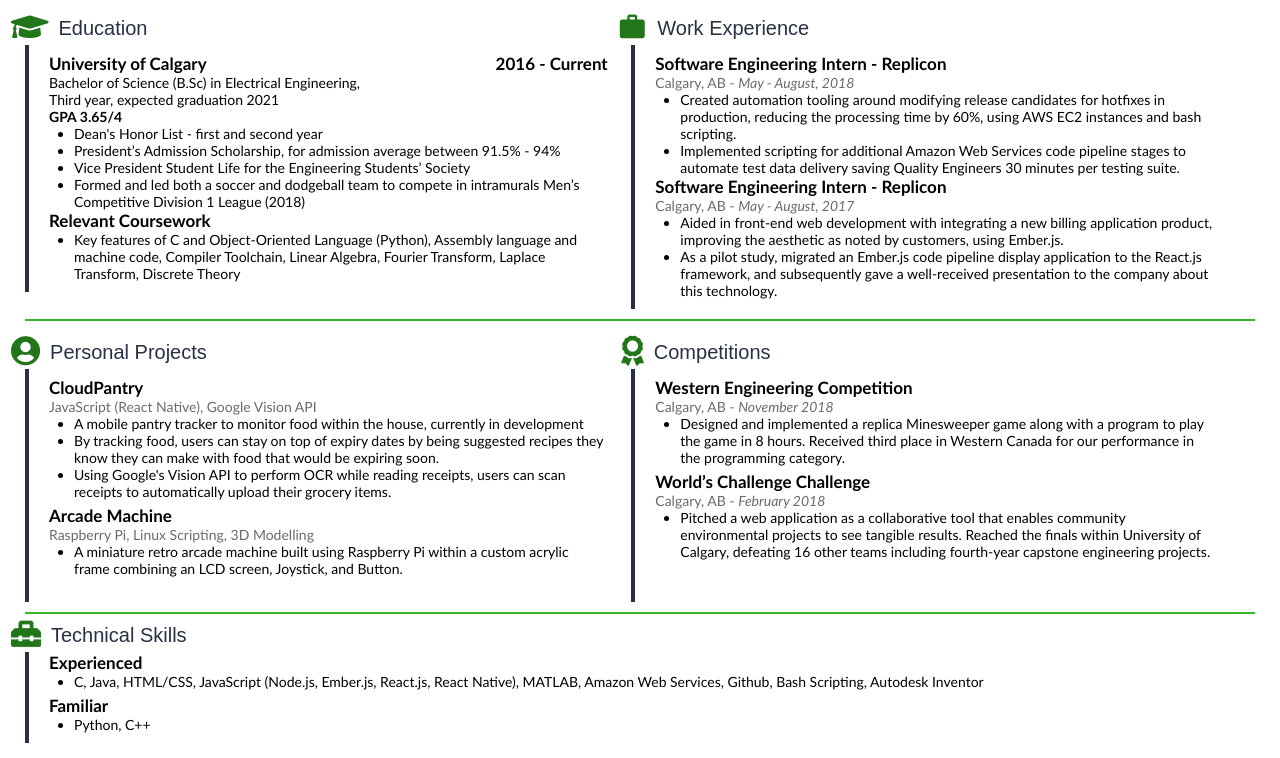
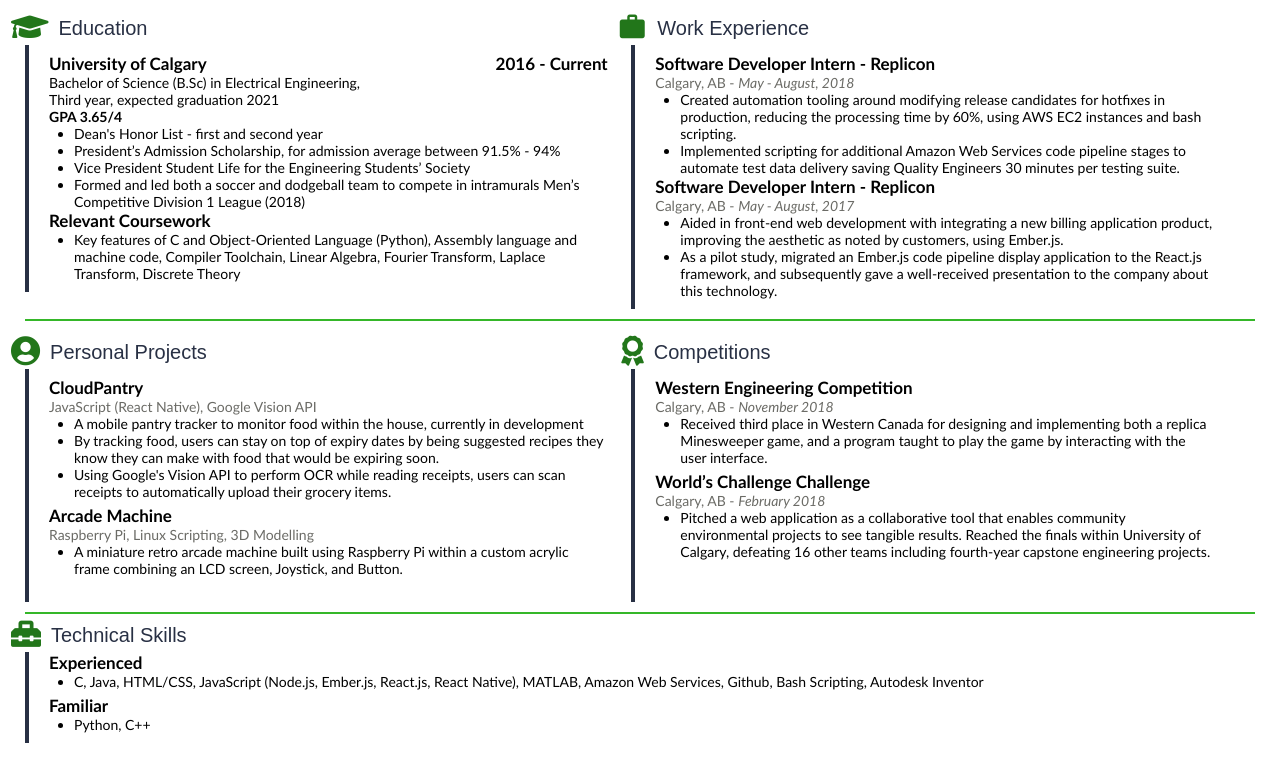
Before and after one commit to ewanmay/resume, a website: page index.html in a window 1280 px wide. Shown: the part 95-853 px from the top of the page. Drawn offline with nearby package versions, Linux system fonts and the light colour scheme; files that its build step writes are made by us from their sources; a web font is replaced by a local one.

Commit message:
minor wording changes

```diff
--- a/index.html
+++ b/index.html
@@ -105,7 +105,7 @@
 				<div class="work-experience">
 					<div class="section-item">
 						<div class="section-item-title">
-							Software Engineering Intern - Replicon
+							Software Developer Intern - Replicon
 						</div>
 						<div class="section-item-subtitle">
 							Calgary, AB -
@@ -124,7 +124,7 @@
 							</li>
 						</ul>
 						<div class="section-item-title">
-							Software Engineering Intern - Replicon
+							Software Developer Intern - Replicon
 						</div>
 						<div class="section-item-subtitle">
 							Calgary, AB -
@@ -214,7 +214,7 @@
 						</div>
 						<ul>
 							<li>
-							Designed and implemented a replica Minesweeper game along with a program to play the game in 8 hours. Received third place in Western Canada for our performance in the programming category.
+								Received third place in Western Canada for designing and implementing both a replica Minesweeper game, and a program taught to play the game by interacting with the user interface.
 							</li>
 						</ul>
 					</div>
```
